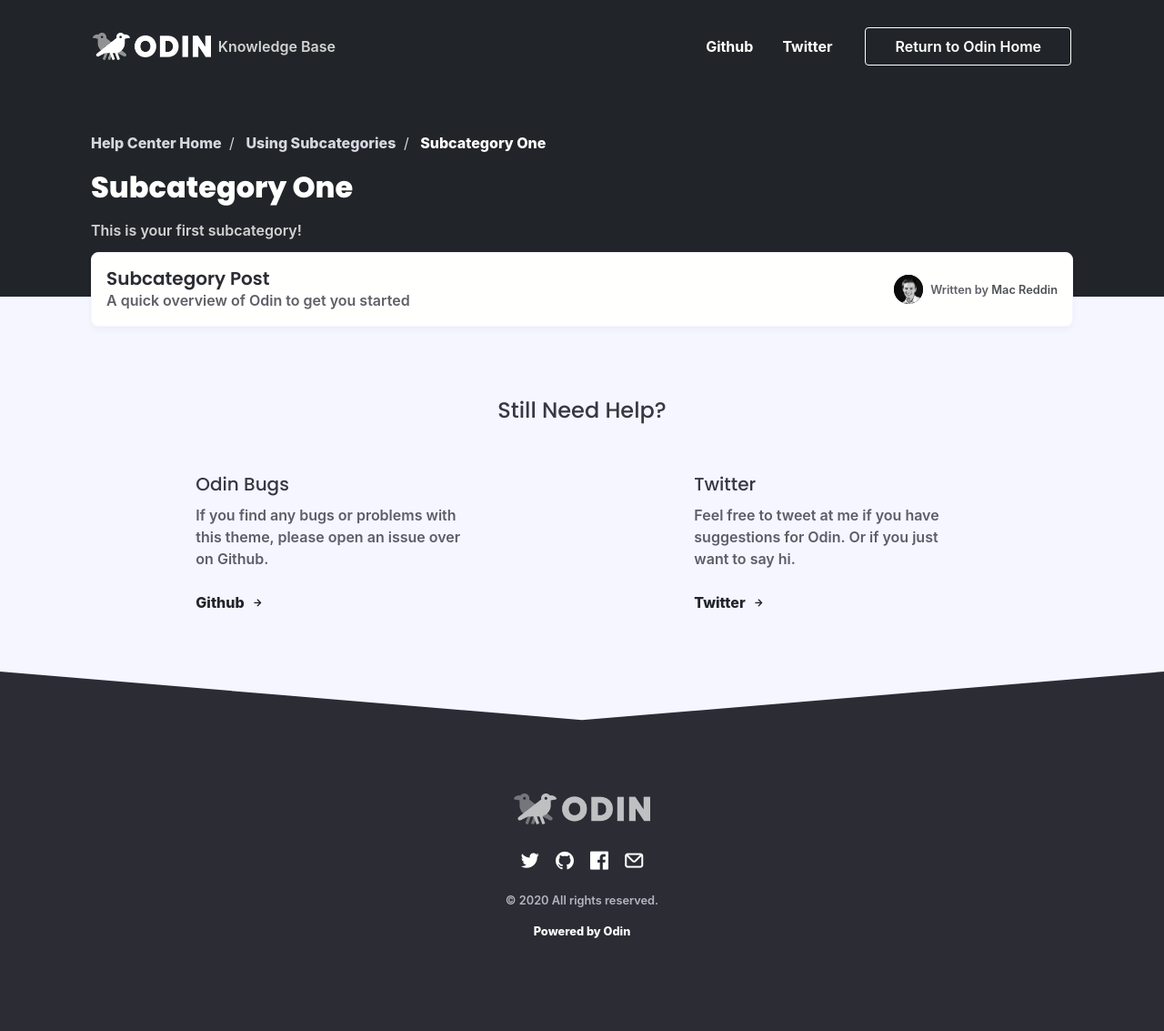
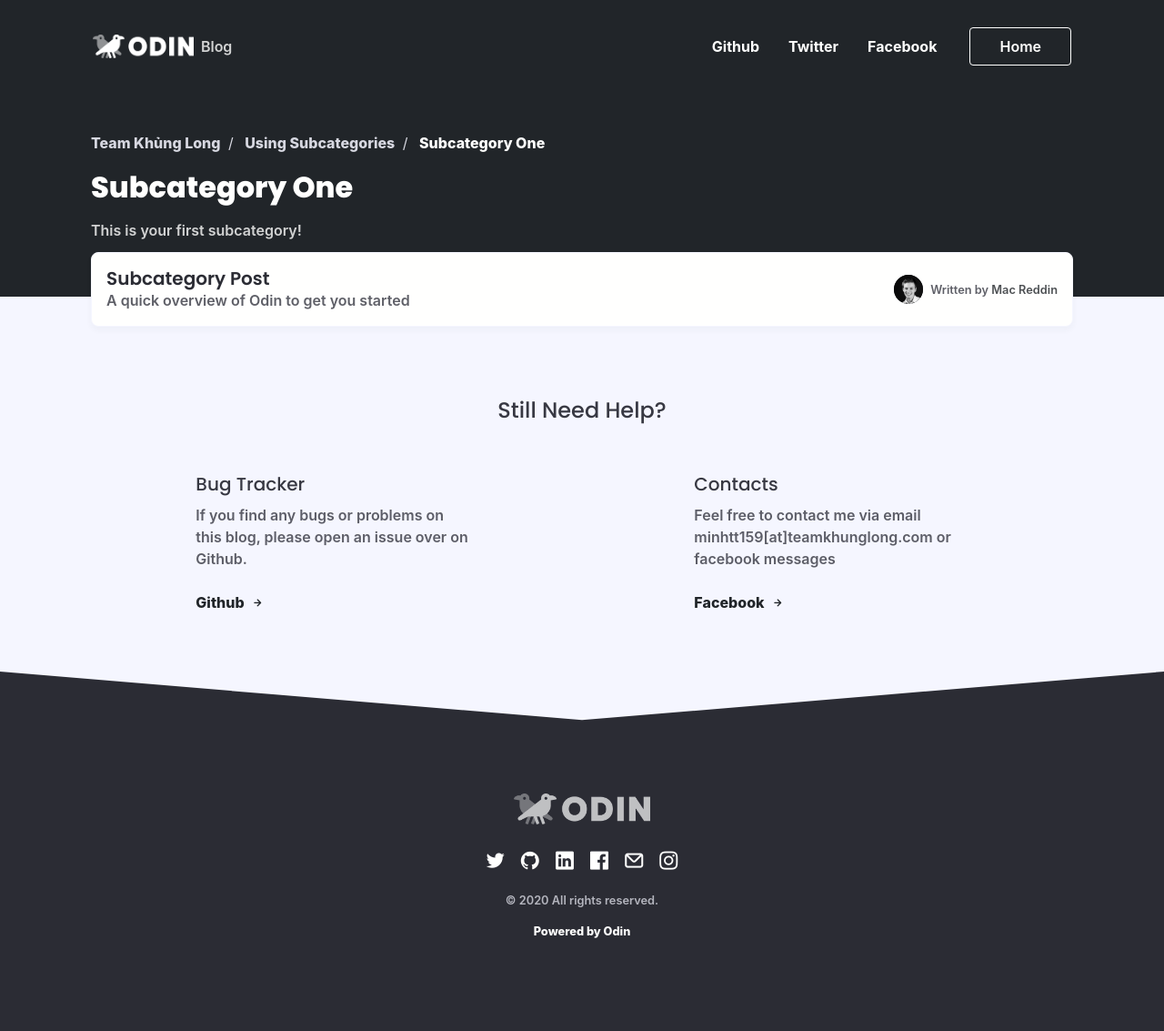
Before and after one commit to teamkhunglong/teamkhunglong.github.io, a Jekyll site: the page built from subcategory-one.html, in a window 1280 px wide. Shown: the whole page at 91% size. Built offline with Jekyll 4.4.1, drawn with Linux system fonts in a browser that asks for light colours; nearby versions of some CDN libraries; some web fonts are replaced; comment, search, counter and statistics services are not loaded.

Commit message:
Edit page info

```diff
--- a/_config.yml
+++ b/_config.yml
@@ -18,55 +18,61 @@
 # You can create any custom variable you would like, and they will be accessible
 # in the templates via {{ site.myvariable }}.
 
-title: Odin - A Jekyll Knowledge Base Theme
-description: Odin is a simple to setup and use Jekyll theme for help desks and knowledge bases. Hosts for free on Github Pages!
+# Website title
+# Title | Tagline  # Works on chrome
+#
+title: Team Khủng Long
+tagline: Nhà của đội Khủng Long siêu cấp cute các thứ!
+description: Nhà của đội Khủng Long siêu cấp cute các thứ!
+
+# URL Stuffs
 #baseurl: /odin # the subpath of your site, e.g. /support
 url: https://teamkhunglong.com # the base hostname AND PROTOCOL for your site, e.g. http://example.com
 site.github.url: https://teamkhunglong.github.io
+
 permalink: /:categories/:title
 
-content_type: Knowledge Base #Define whether this is a knowledge base, help center, or something else
+content_type: Blog #Define whether this is a knowledge base, help center, or something else
 use_authors: true #Set this to false to disable showing post authors
 
 brand_logo: logo.png
 brand_name: Odin
-header: How can we help you?
-subheader: Support and documentation for Odin
+header: Team Khủng Long blog
+subheader: Tiến vào secbiz 101
 
 meta_image: odin-meta.png
 
 # Social Links
 twitter_username: minhtt159
-facebook_page: minhtt159
+facebook_page: https://facebook.com/minhtt159
 github_username: minhtt159
 email: minhtt159@teamkhunglong.com
-linkedin_page:
-instagram_username:
+linkedin_page: https://www.linkedin.com/in/minhtt159/
+instagram_username: hnimnart
 
-
-# Navivation
+# Navigation
 nav_item_one: Github
 nav_item_one_link: https://github.com/minhtt159
 
 nav_item_two: Twitter
 nav_item_two_link: https://twitter.com/minhtt159
 
-nav_item_three: #
-nav_item_three_link: #
+nav_item_three: Facebook
+nav_item_three_link: https://facebook.com/minhtt159
 
-nav_button: Return to Odin Home
+nav_button: Home
 nav_button_link: https://teamkhunglong.com
 
 # More Help
-help_one_title: Odin Bugs
-help_one_content: If you find any bugs or problems with this theme, please open an issue over on Github.
+help_one_title: Bug Tracker
+help_one_content: If you find any bugs or problems on this blog, please open an issue over on Github.
 help_one_button: Github
-help_one_link: https://github.com/TeaGuns/odin/issues
+help_one_link: https://github.com/teamkhunglong/teamkhunglong.github.io/issues
 
-help_two_title: Twitter
-help_two_content: Feel free to tweet at me if you have suggestions for Odin. Or if you just want to say hi.
-help_two_button: Twitter
-help_two_link: https://twitter.com/theteaguns
+help_two_title: Contacts
+help_two_content: Feel free to contact me via email minhtt159[at]teamkhunglong.com or facebook messages
+help_two_button: Facebook
+help_two_link: https://facebook.com/minhtt159
 
 # Build settings
 theme: minima
--- a/_data/category_list.yml
+++ b/_data/category_list.yml
@@ -1,5 +1,4 @@
 #This file defines all the categories you are using
-
 
 using-subcategories:
   name: Using Subcategories
--- a/_data/subcategory_list.yml
+++ b/_data/subcategory_list.yml
@@ -1,5 +1,4 @@
 #Tihs file defines all categories that live within a parent category
-
 
 subcategory-one:
   name: Subcategory One
--- a/_layouts/post.html
+++ b/_layouts/post.html
@@ -15,7 +15,7 @@ layout: default
         <div class="column col-12">
           <ul class="breadcrumb">
             <li class="breadcrumb-item">
-              <a href="{{ site.url }}{{ site.baseurl }}">Help Center Home</a>
+              <a href="{{ site.url }}{{ site.baseurl }}">Team Khủng Long</a>
             </li>
             <li class="breadcrumb-item">
               <a href="../{{ page.category }}">{{ page_category.name }}</a>
--- a/_layouts/subcategory.html
+++ b/_layouts/subcategory.html
@@ -15,7 +15,7 @@ layout: default
       <div class="column col-12">
         <ul class="breadcrumb">
           <li class="breadcrumb-item">
-            <a href="https://{{ site.url }}{{ site.baseurl }}">Help Center Home</a>
+            <a href="https://{{ site.url }}{{ site.baseurl }}">Team Khủng Long</a>
           </li>
           <li class="breadcrumb-item">
             <a href="https://{{ site.url }}{{ site.baseurl }}/{{ page_subcategory.parent-category | slugify }}">{{ page_subcategory.parent-category-name }}</a>
@@ -27,7 +27,7 @@ layout: default
         <h2 class="text-light text-bold">{{ page_subcategory.name }}</h2>
         <p class="text-light mb-2">{{ page_subcategory.description }}</p>
       </div>
-      {% for post in site.categories.[page.subcategory] %}
+      {% for post in site.categories[page.subcategory] %}
         {% include article-card.html %}
       {% endfor %}
       {% include more-help.html %}
```
Also changed, not shown: _layouts/category.html (+2 -6 lines).
